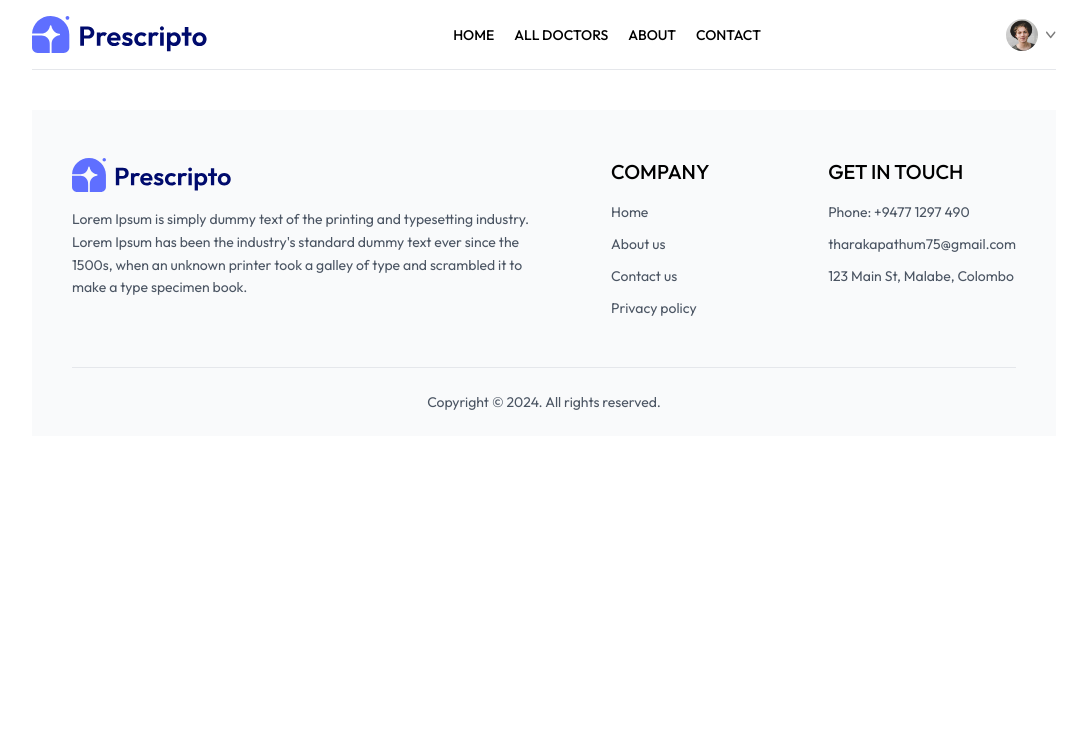
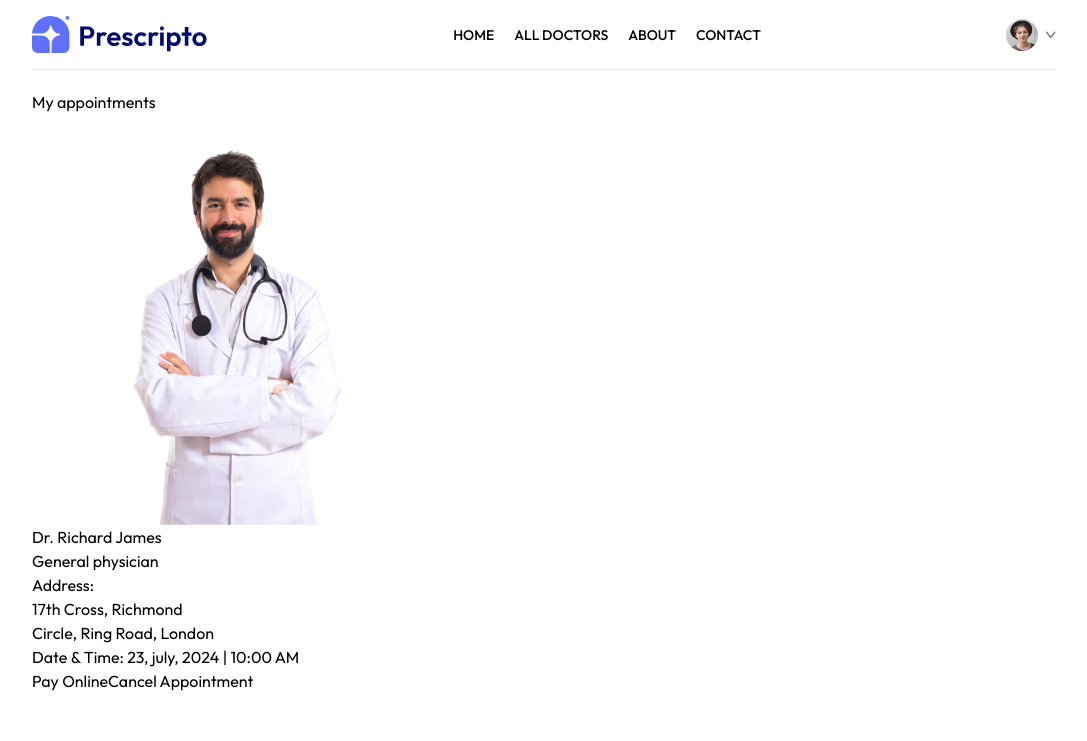
Before and after one commit to Pathum-Tharaka/Doctor_Appointment_Site, a React (Vite) app in the folder FrontEnd/: page /myappointment in a window 1280 px wide. Shown: the top 741 px of the page, without its empty margins (96-1183 px from the left). Built offline with nearby package versions, Linux system fonts and the light colour scheme.

Commit message:
Update MyAppointment.jsx

```diff
--- a/FrontEnd/src/pages/MyAppointment.jsx
+++ b/FrontEnd/src/pages/MyAppointment.jsx
@@ -1,9 +1,38 @@
-import React from 'react'
+import React, { useContext } from 'react'
+import { AppContext } from '../context/AppContext'
+import { assets } from '../assets/assets_frontend/assets'
+
 
 const MyAppointment = () => {
+
+  const {doctors} = useContext(AppContext)
   return (
     <div>
+      <p>My appointments</p>
+      <div>
+        {doctors.slice(0, 3).map((item, index) => (
+          <div key={index}>
 
+            <div>
+            <img src={item.image} alt="" />
+            </div>
+            <div>
+            <p>{item.name}</p>
+              <p>{item.speciality}</p>
+              <p>Address:</p>
+              <p>{item.address.line1}</p>
+              <p>{item.address.line2}</p>
+              <p><span>Date & Time:</span> 23, july, 2024 | 10:00 AM</p>
+            </div>
+            <div></div>
+            <div>
+              <button>Pay Online</button>
+              <button>Cancel Appointment</button>
+
+            </div>
+          </div>
+        ))}
+      </div>
     </div>
   )
 }
```
